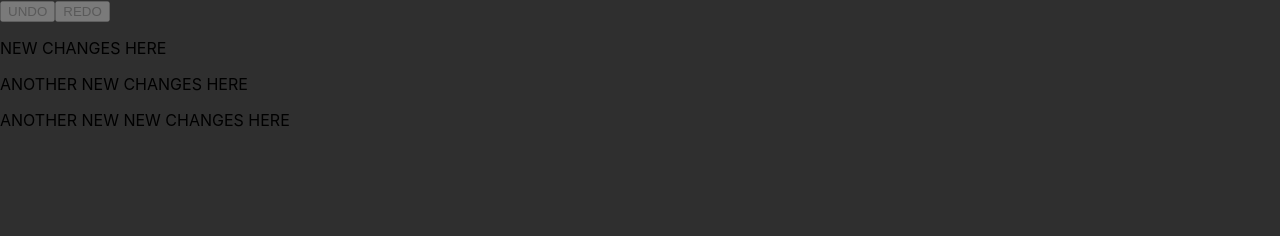
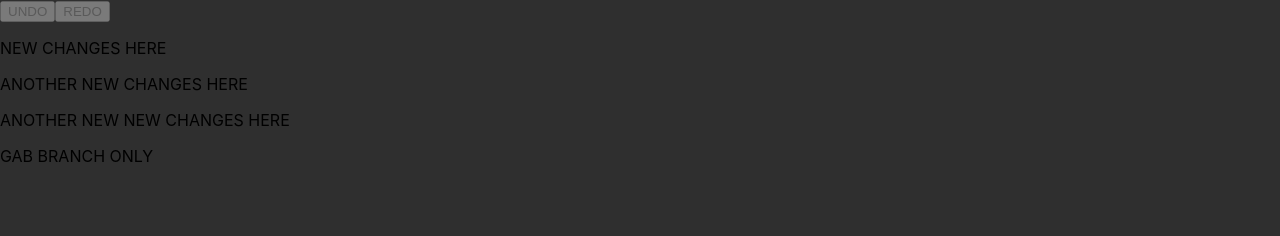
Before and after one commit to gabcamba/menard, a React (Create React App) app: page / in a window 1280 px wide. Shown: the top 236 px of the page. Built offline with nearby package versions, Linux system fonts and the light colour scheme.

Commit message:
for grab branch only

```diff
--- a/src/App.js
+++ b/src/App.js
@@ -41,6 +41,7 @@ function App() {
       <p>NEW CHANGES HERE</p>
       <p>ANOTHER NEW CHANGES HERE</p>
       <p>ANOTHER NEW NEW CHANGES HERE</p>
+      <p>GAB BRANCH ONLY</p>
       <div className='points-container' onClick={handleClick}>
         {
           points.map(point => (
```
